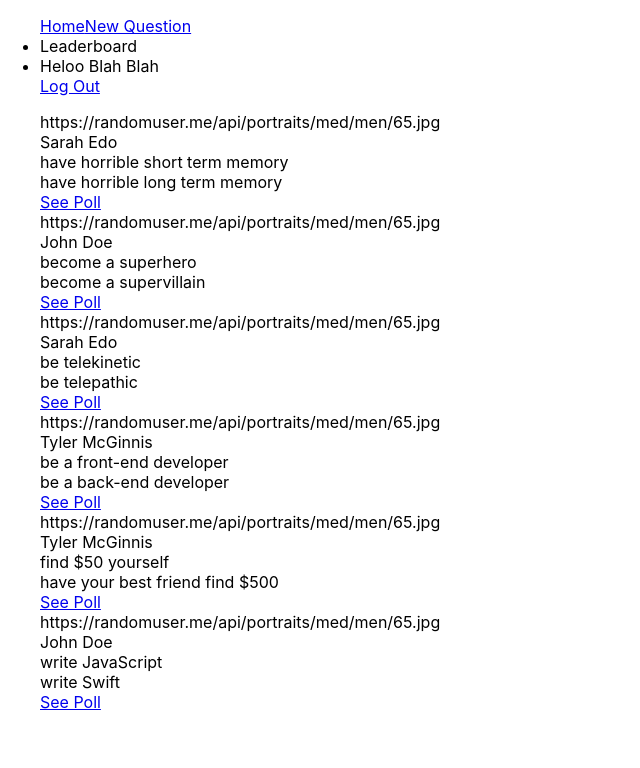
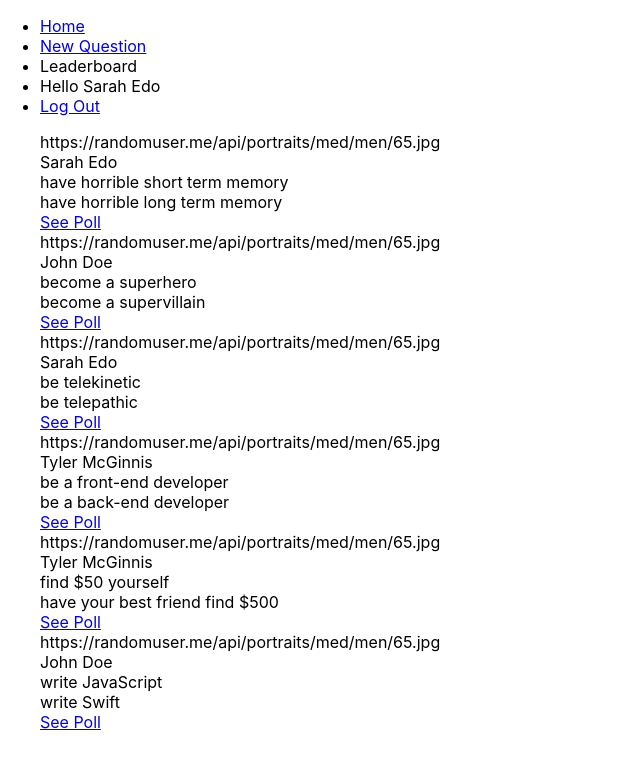
Before and after one commit to cmwright33/would-you-rather, a React (Create React App) app: page / in a window 1280 px wide. Shown: the top 768 px of the page, without its empty margins (0-640 px from the left). Built offline with nearby package versions, Linux system fonts and the light colour scheme.

Commit message:
add welcome message

```diff
--- a/src/actions/authedUser.js
+++ b/src/actions/authedUser.js
@@ -1,4 +1,5 @@
 export const SET_AUTHED_USER = 'SET_AUTHED_USER'
+export const RECEIVE_AUTHED_USER = 'RECEIVE_AUTHED_USER'
 
 export function setAuthedUser (id) {
   return {
@@ -6,3 +7,10 @@ export function setAuthedUser (id) {
     id,
   }
 }
+
+export function receiveAuthedUser (id) {
+  return {
+    type: RECEIVE_AUTHED_USER,
+    id,
+  }
+}
--- a/src/components/App.js
+++ b/src/components/App.js
@@ -16,7 +16,7 @@ class App extends Component {
       <div>
         <Router>
         <Nav/>
-        {this.props.isLoggedIn ? (
+        { this.props.isLoggedIn ? (
           <Login />
         ) : (
         <Fragment>
@@ -31,7 +31,7 @@ class App extends Component {
   }
 }
 
-  function mapStateToProps ( { authedUser } ) {
+  function mapStateToProps ( { authedUser, users } ) {
     return {
       isLoggedIn: authedUser === null
     }
--- a/src/components/Login.js
+++ b/src/components/Login.js
@@ -1,12 +1,14 @@
 import React, { Component } from 'react'
 import { connect } from 'react-redux'
 import { setAuthedUser } from '../actions/authedUser'
+import { Redirect } from 'react-router-dom'
 
 
 class Login extends Component {
 
 	state = {
 	    userSelected: null,
+	    toHome: false
   	}
 
 	handleChange = (event) => {
@@ -23,11 +25,17 @@ class Login extends Component {
 
 		this.setState(() => ({
 			userSelected: '',
+			toHome: true
 		}))
 
 	}
 
 	render(){
+
+		if (this.state.toHome === true) {
+	      return <Redirect to='/' />
+	    }
+
 		return(
 			<div>
 				<h3>Log In</h3>
--- a/src/components/Nav.js
+++ b/src/components/Nav.js
@@ -1,28 +1,41 @@
 import React, { Component } from 'react'
+import { connect } from 'react-redux'
 import { NavLink } from 'react-router-dom'
 
 
 
 class Nav extends Component  {
+
   render() {
+
+   let Welcome;
+
+   if (this.props.activeUser !== undefined) {
+      Welcome =  <li>Hello {this.props.activeUser.name}</li>;
+    } else {
+      Welcome =  <li>Hello, Guest</li>;
+    }
+
     return (
       <div>
         <ul>
-          <NavLink to='/' exact activeClassName='active'>
-            Home
-          </NavLink>
-          <NavLink to='/new' exact activeClassName='active'>
-             New Question
-          </NavLink>
+        <li>
+          <NavLink to='/' exact activeClassName='active'>Home</NavLink></li>
+         <li><NavLink to='/new' exact activeClassName='active'>New Question</NavLink></li>
           <li>Leaderboard</li>
-          <li>Heloo Blah Blah</li>
-          <NavLink to='/login' exact activeClassName='active'>
-             Log Out
-          </NavLink>
+          {Welcome}
+          <li><NavLink to='/login' exact activeClassName='active'> Log Out </NavLink></li>
         </ul>
       </div>
     )
   }
 }
 
-export default Nav;
+function mapStateToProps ( { state, authedUser, users} ) {
+
+  return {
+     activeUser: users[authedUser]
+  }
+ }
+
+export default connect(mapStateToProps)(Nav);
--- a/src/components/Question.js
+++ b/src/components/Question.js
@@ -6,7 +6,6 @@ import { Link, withRouter } from 'react-router-dom'
 class Question extends Component {
 
 	render(){
-		console.log(this.props)
 		return(
 
 			<div className="question">
```
